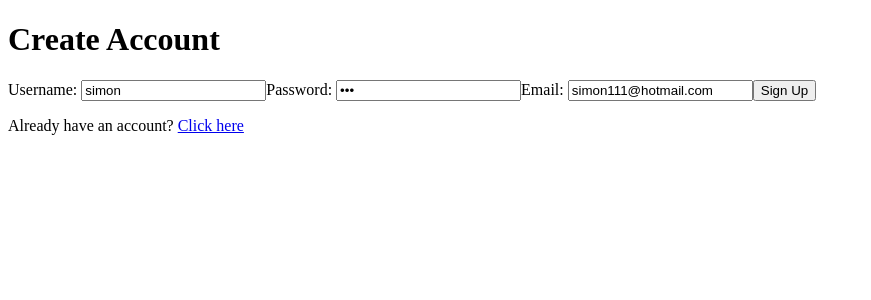
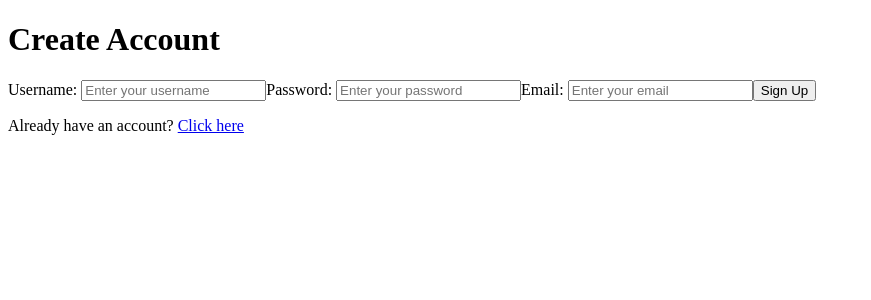
Before and after one commit to jang025/event-booking-app, a React (Vite) app in the folder frontend/: page /signup in a window 1280 px wide. Shown: the top 300 px of the page, without its empty margins (0-871 px from the left). Built offline with nearby package versions, Linux system fonts and the light colour scheme; no server answers.

Commit message:
feat: integrated frontend signup and login pages with backend login and signup api routes

```diff
--- a/frontend/src/pages/LoginPage.jsx
+++ b/frontend/src/pages/LoginPage.jsx
@@ -1,11 +1,12 @@
 import { useState } from "react";
 import AuthForm from "../components/AuthForm";
+const baseUrl = import.meta.env.VITE_BACKEND_URL;
 
 function LoginPage() {
   const [formData, setFormData] = useState({
-    username: "simon",
-    password: "321",
-    email: "simon111@hotmail.com",
+    username: "",
+    password: "",
+    email: "",
   });
 
   const handleChange = (event) => {
@@ -16,20 +17,19 @@ function LoginPage() {
   const handleSubmit = async (event) => {
     event.preventDefault();
     try {
-      const response = await fetch("http://localhost:3000/api/auth/login", {
+      const url = `${baseUrl}/api/auth/login`;
+      const response = await fetch(url, {
         method: "POST",
         headers: { "Content-Type": "application/json" },
         body: JSON.stringify(formData),
       });
 
       const data = await response.json();
-      console.log(data);
-
       if (!response.ok) {
         throw new Error(`Response status: ${response.status}`);
       }
-
-      console.log("Login successful, backend response:", data);
+      console.log(data);
+      return data;
     } catch (error) {
       console.error(error);
     }
--- a/frontend/src/pages/SignupPage.jsx
+++ b/frontend/src/pages/SignupPage.jsx
@@ -1,11 +1,12 @@
 import { useState } from "react";
 import AuthForm from "../components/AuthForm";
+const baseUrl = import.meta.env.VITE_BACKEND_URL;
 
 function SignupPage() {
   const [formData, setFormData] = useState({
-    username: "simon",
-    password: "321",
-    email: "simon111@hotmail.com",
+    username: "",
+    password: "",
+    email: "",
   });
 
   const handleChange = (event) => {
@@ -13,9 +14,26 @@ function SignupPage() {
     setFormData({ ...formData, [name]: value });
   };
 
-  const handleSubmit = (event) => {
+  const handleSubmit = async (event) => {
     event.preventDefault();
-    console.log("signup successful");
+    try {
+      const url = `${baseUrl}/api/auth/signup`;
+      console.log(url);
+      const response = await fetch(url, {
+        method: "POST",
+        headers: { "Content-Type": "application/json" },
+        body: JSON.stringify(formData),
+      });
+
+      const data = await response.json();
+      if (!response.ok) {
+        throw new Error(`Response status: ${response.status}`);
+      }
+      console.log(data);
+      return data;
+    } catch (error) {
+      console.error(error);
+    }
   };
 
   return (
```
Also changed, not shown: 2 other files (tests, documents, lock files or other folders).
